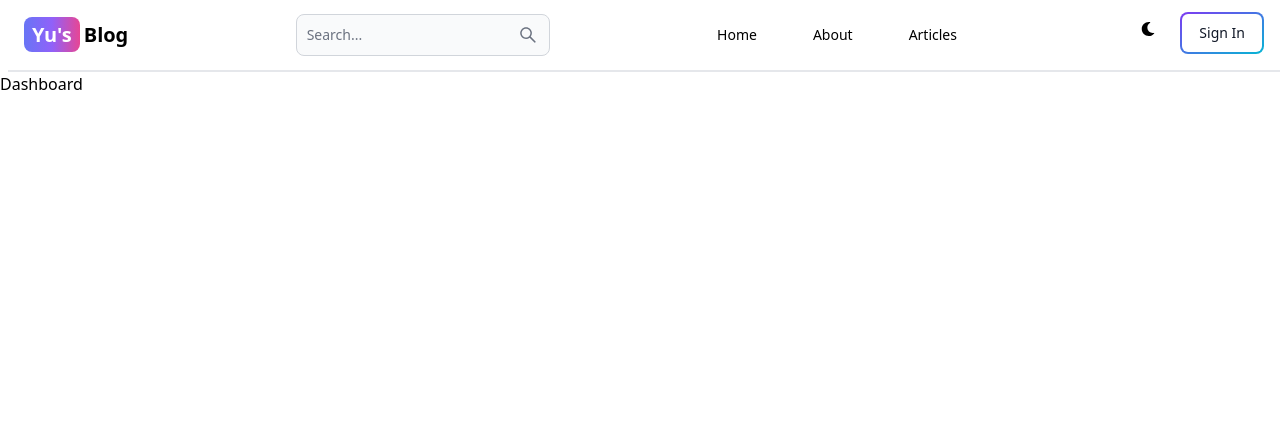
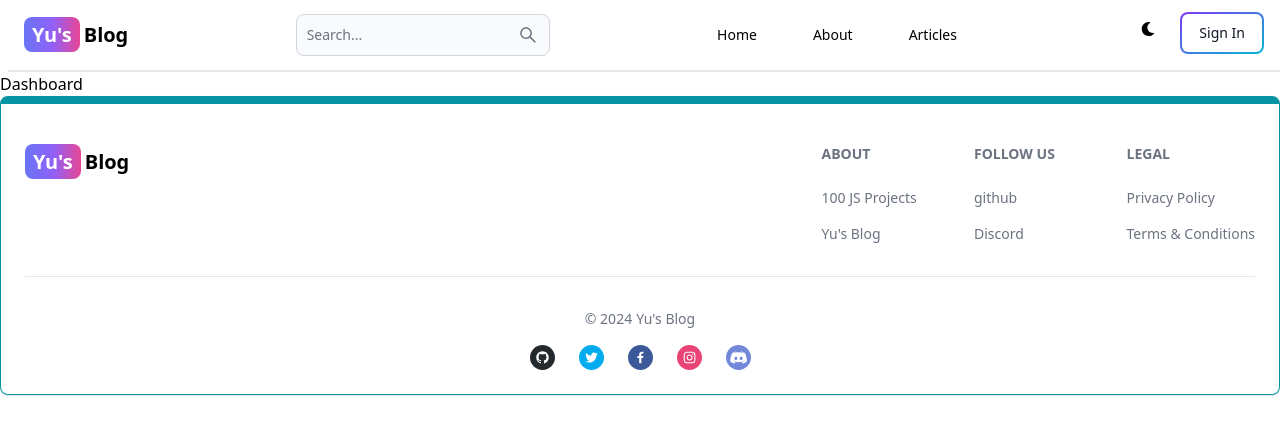
Before and after one commit to serenasunyu/mearnBlog, a React (Vite) app in the folder client/: page /dashboard in a window 1280 px wide. Shown: the top 434 px of the page. Built offline with nearby package versions, Linux system fonts and the light colour scheme.

Commit message:
create the footer component

```diff
--- a/client/package.json
+++ b/client/package.json
@@ -14,10 +14,12 @@
     "flowbite": "^2.4.1",
     "flowbite-react": "^0.10.2",
     "react": "^18.3.1",
+    "react-bs-icons": "^1.0.0",
     "react-dom": "^18.3.1",
-    "react-icons": "^5.2.1",
+    "react-icons": "^5.3.0",
     "react-redux": "^9.1.2",
-    "react-router-dom": "^6.24.1"
+    "react-router-dom": "^6.24.1",
+    "react-social-icons": "^6.18.0"
   },
   "devDependencies": {
     "@types/react": "^18.3.3",
--- a/client/src/App.jsx
+++ b/client/src/App.jsx
@@ -1,11 +1,13 @@
-import { BrowserRouter, Routes, Route } from "react-router-dom"
-import SignIn from "./pages/SignIn"
-import SignUp from "./pages/SignUp"
-import Dashboard from "./pages/Dashboard"
-import Articles from "./pages/Articles"
-import About from "./pages/About"
-import Home from "./pages/Home"
-import Header from "./components/Header"
+import { BrowserRouter, Routes, Route } from "react-router-dom";
+import SignIn from "./pages/SignIn";
+import SignUp from "./pages/SignUp";
+import Dashboard from "./pages/Dashboard";
+import Articles from "./pages/Articles";
+import About from "./pages/About";
+import Home from "./pages/Home";
+import Header from "./components/Header";
+import Footer from "./components/Footer";
+
 
 export default function App() {
   return (
@@ -19,6 +21,7 @@
         <Route path="/articles" element={<Articles />} />
         <Route path="/dashboard" element={<Dashboard />} />
       </Routes>
+      <Footer />
     </BrowserRouter>
   )
 }
--- /dev/null
+++ b/client/src/components/Footer.jsx
@@ -0,0 +1,104 @@
+import { Footer } from "flowbite-react";
+import { Link } from "react-router-dom";
+import { SocialIcon } from "react-social-icons";
+
+
+export default function FooterComponent() {
+  return (
+    <Footer container className="border border-t-8 border-teal-500">
+        <div className="w-full max-w-7xl mx-auto">
+            <div className="grid w-full justify-between sm:flex md:grid-cols-1">
+                <div className="mt-5">
+                    <Link
+                        to="/"
+                        className="self-center whitespace-nowrap text-lg sm:text-xl font-semibold dark:text-white"
+                    >
+                        <span className="px-2 py-1 mr-1 bg-gradient-to-r from-indigo-500 via-purple-500 to-pink-500 rounded-lg text-white">
+                            Yu's
+                        </span>
+                        Blog
+                    </Link>
+                </div>
+
+                <div className="grid grid-cols-2 gap-8 mt-4 sm:grid-cols-3 sm:gap-6">
+                    <div>
+                    <Footer.Title title="About" />
+                    <Footer.LinkGroup col>
+                        <Footer.Link
+                            href="https://www.100jsprojects.com"
+                            target='_blank'
+                            rel="noopener noreferrer"
+                        >
+                            100 JS Projects
+                        </Footer.Link>
+                        <Footer.Link
+                            href="/about"
+                            target='_blank'
+                            rel="noopener noreferrer"
+                        >
+                            Yu's Blog
+                        </Footer.Link>
+                    </Footer.LinkGroup>
+                    </div>
+
+                    <div>
+                    <Footer.Title title="Follow Us" />
+                    <Footer.LinkGroup col>
+                        <Footer.Link
+                            href="https://www.github.com/serenayusun"
+                            target='_blank'
+                            rel="noopener noreferrer"
+                        >
+                            github
+                        </Footer.Link>
+                        <Footer.Link
+                            href="#"
+                            target='_blank'
+                            rel="noopener noreferrer"
+                        >
+                            Discord
+                        </Footer.Link>
+                    </Footer.LinkGroup>
+                    </div>
+
+                    <div>
+                    <Footer.Title title="Legal" />
+                    <Footer.LinkGroup col>
+                        <Footer.Link
+                            href="https://www.100jsprojects.com"
+                            target='_blank'
+                            rel="noopener noreferrer"
+                        >
+                            Privacy Policy
+                        </Footer.Link>
+                        <Footer.Link
+                            href="#"
+                            target='_blank'
+                            rel="noopener noreferrer"
+                        >
+                            Terms &amp; Conditions
+                        </Footer.Link>
+                    </Footer.LinkGroup>
+                    </div>
+
+                </div>
+
+            </div>
+
+            <Footer.Divider />
+            <div>
+                <Footer.Copyright href="#" by="Yu's Blog" year={new Date().getFullYear()}/>
+                <div className="flex gap-6 mt-4 sm:justify-center">
+                    <SocialIcon network="github" url="https://github.com" style={{ width: 25, height: 25 }}/>
+                    <SocialIcon network="twitter" url="#" style={{ width: 25, height: 25 }}/>
+                    <SocialIcon network="facebook" url="#" style={{ width: 25, height: 25 }}/>
+                    <SocialIcon network="instagram" url="#" style={{ width: 25, height: 25 }}/>
+                    <SocialIcon network="discord" url="#" style={{ width: 25, height: 25 }}/>
+                </div>
+            </div>
+
+        </div>
+
+    </Footer>
+  )
+}
```
Also changed, not shown: 1 other file (tests, documents, lock files or other folders).
